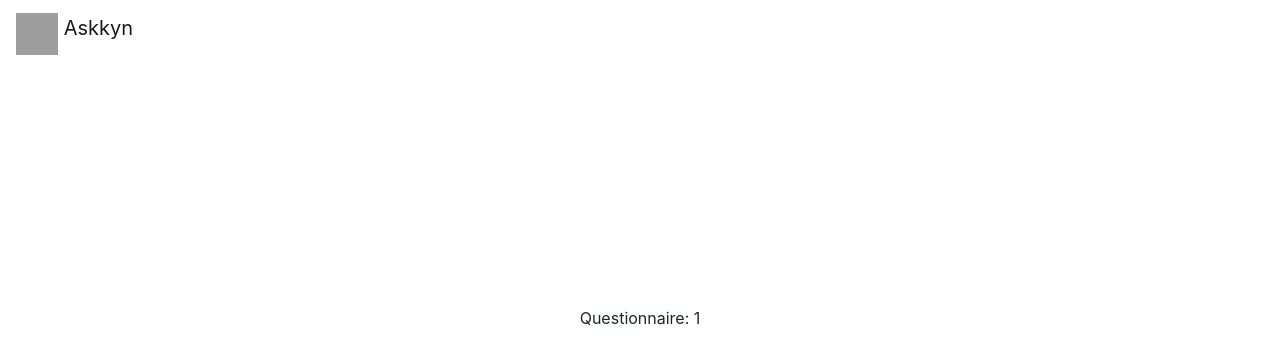
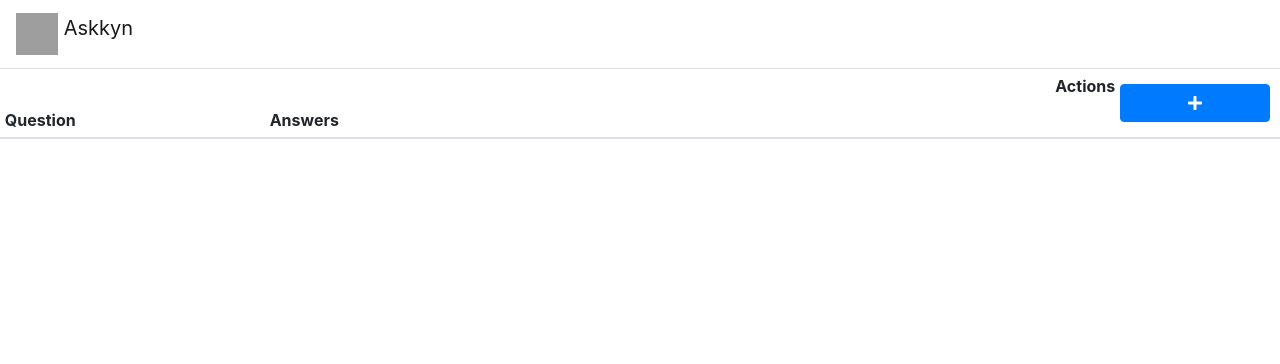
Before and after one commit to alvarolorentedev/askkyn-app, a React (Create React App) app: page /session/1/questionnaire in a window 1280 px wide. Shown: the top 364 px of the page. Built offline with nearby package versions, Linux system fonts and the light colour scheme; grey boxes are pictures that could not be loaded; what pouchdb would draw is missing.

Commit message:
Alvaro | added questionaire generation

```diff
--- a/src/App.scss
+++ b/src/App.scss
@@ -34,32 +34,3 @@ body, #main {
     }
   }
 }
-
-.table {
-  thead {
-      th {
-        vertical-align: baseline;
-        .actions {
-          display: flex;
-          justify-content: flex-end;
-          Button {
-            margin-left: $default-spacing;
-            margin-right: $default-spacing;
-          }
-        }
-      }
-  }
-  td {
-      .actions {
-        display: flex;
-        justify-content: flex-end;
-        Button {
-          margin-left: $default-spacing;
-          margin-right: $default-spacing;
-        }
-      }
-      .extra-padding{
-        margin-top: 10px;
-      }
-  }
-}
--- a/src/components/questionnaire/index.jsx
+++ b/src/components/questionnaire/index.jsx
@@ -1,11 +1,66 @@
 import * as React from "react"
-import { useEffect } from "react"
+import { useEffect, useState } from "react"
 import "./index.scss"
+import { Button, Table, Form } from "react-bootstrap"
+import {FontAwesomeIcon} from "@fortawesome/react-fontawesome"
 
 const QuestionnairePage = ({ sessionId, finishedLoading }) => {
+  const [questions, setQuestions] = useState([]);
   useEffect(finishedLoading ,[finishedLoading]);
 
-  return (<div id="container">Questionnaire: {sessionId}</div>)
+  const addQuestions = () => {
+    setQuestions([...questions, {
+      question: "",
+      answers: [],
+    }])
+  }
+  const removeQuestions = (indexToDelete) => setQuestions(questions.filter((_, index) =>  index !== indexToDelete))
+  const updateQuestion = (indexToChange, field, value) =>
+    setQuestions(questions.map((question, index) =>  indexToChange === index ? {...question, [field]: value } : question ))
+
+  const updateAnswer = (indexQuestion, indexAnswer, field, value) =>
+    updateQuestion(indexQuestion, "answers", questions[indexQuestion].answers.map((answer, index) => indexAnswer === index ? {...answer, [field]: value } : answer ))
+  const AddAnswer = (indexQuestion) =>
+    updateQuestion(indexQuestion, "answers", [...questions[indexQuestion].answers, { value: "" }])
+  const removeAnswer = (indexQuestion, indexToDelete) =>
+    updateQuestion(indexQuestion, "answers", questions[indexQuestion].answers.filter((_, index) =>  index !== indexToDelete))
+
+  return (<>
+    <Table striped hover size="sm" data-testid="main-table">
+        <thead>
+            <tr>
+                <th>Question</th>
+                <th>Answers</th>
+                <th><div className="actions">
+                    Actions
+                    <Button onClick={addQuestions} ><FontAwesomeIcon icon={['fas', 'plus']} /></Button>
+                </div></th>
+            </tr>
+        </thead>
+        <tbody>
+          {
+            questions.map((question, index) =>
+              (<tr key={`question_${index}`}>
+                <td>
+                  <Form.Control type="text" placeholder="Enter Question" value={question.question} onChange={(event) => updateQuestion(index, "question", event.target.value)} />
+                </td>
+                <td>{question.answers.map((answer, indexAnswer) =>
+                  (<>
+                    <Form.Control type="text" placeholder="Enter Answer" value={answer.value} onChange={(event) => updateAnswer(index, indexAnswer, "value", event.target.value)} />
+                    <Button onClick={() => removeAnswer(index, indexAnswer)}><FontAwesomeIcon icon={['fas', 'trash']} /></Button>
+                  </>))}
+                </td>
+                <td>
+                  <div className="actions">
+                    <Button onClick={() => updateQuestion(index, "answers", [...question.answers, { value: "" }])}><FontAwesomeIcon icon={['fas', 'plus']} /></Button>
+                    <Button onClick={() => removeQuestions(index)}><FontAwesomeIcon icon={['fas', 'trash']} /></Button>
+                  </div>
+                </td>
+              </tr>))
+          }
+        </tbody>
+    </Table>
+  </>)
 }
 
 export const Questionnaire = (props) => <QuestionnairePage {...props} />;
--- a/src/components/questionnaire/index.scss
+++ b/src/components/questionnaire/index.scss
@@ -1,10 +1,30 @@
-#container {
-    height:500px;
-    width:100%;
-    position:relative;
-    display: flex; /* or inline-flex */
-    flex-flow: column wrap;
-    justify-content: center;
-    align-items:center;
-    align-content: center;
-}
+@import "../../App.scss";
+
+.table {
+    thead {
+        th {
+          vertical-align: baseline;
+          .actions {
+            display: flex;
+            justify-content: flex-end;
+            Button {
+              margin-left: $default-spacing;
+              margin-right: $default-spacing;
+            }
+          }
+        }
+    }
+    td {
+        .actions {
+          display: flex;
+          justify-content: flex-end;
+          Button {
+            margin-left: $default-spacing;
+            margin-right: $default-spacing;
+          }
+        }
+        .extra-padding{
+          margin-top: 10px;
+        }
+    }
+  }
--- a/src/components/start/index.jsx
+++ b/src/components/start/index.jsx
@@ -20,10 +20,10 @@ const StartPage = ({ navigate, finishedLoading, create, join }) => {
         navigate(`session/${identifier}/answers/${name}`)
   }
   return (<div id="container">
-    <Button onClick={onCreate}> Create New</Button>
-    <Form.Control type="text" placeholder="Enter Name" value={ name } onChange={(event) => setName(event.target.value)} />
-    <Form.Control type="text" placeholder="Enter Identifier" value={ identifier } onChange={(event) => setIdentifier(event.target.value)} />
-    <Button onClick={onJoin}> Join </Button>
+    <Button className="btn-start" onClick={onCreate}> Create New</Button>
+    <Form.Control className="form-control-start" type="text" placeholder="Enter Name" value={ name } onChange={(event) => setName(event.target.value)} />
+    <Form.Control className="form-control-start" type="text" placeholder="Enter Identifier" value={ identifier } onChange={(event) => setIdentifier(event.target.value)} />
+    <Button className="btn-start" onClick={onJoin}> Join </Button>
   </div>)
 }
 
--- a/src/components/start/index.scss
+++ b/src/components/start/index.scss
@@ -1,3 +1,5 @@
+@import "../../App.scss";
+
 #container {
     height:500px;
     width:100%;
@@ -9,12 +11,12 @@
     align-content: center;
 }
 
-.btn-primary {
+.btn-start {
     width: 150px;
     margin: 10px;
 }
 
-.form-control {
+.form-control-start {
     width: 200px;
     margin: 10px;
 }
```
